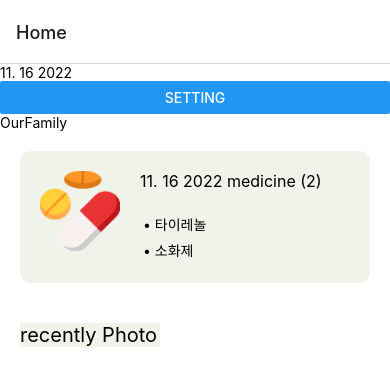
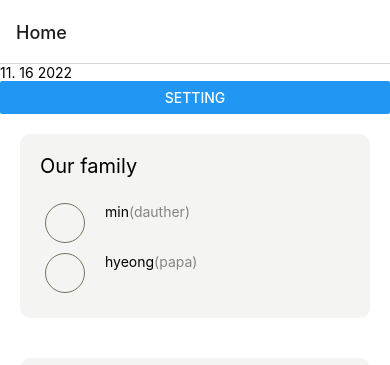
Before and after one commit to GDSC-sswu-A/WithParentsFront, a React Native app: screen /Home in a window 390 px wide. Shown: the top 365 px of the page. Built offline with nearby package versions, Linux system fonts and the light colour scheme.

Commit message:
#2 feat : OurFamily 컴포넌트 구현

```diff
--- a/src/component/FamilyComponent.tsx
+++ b/src/component/FamilyComponent.tsx
@@ -1,10 +1,77 @@
-import { View, Text } from 'react-native'
 import React from 'react'
+import {
+  View,
+  Text,
+  StyleSheet ,
+  FlatList,
+  Image
+} from 'react-native'
+
+
+const member = [
+  {id:1, name: "min", role:"dauther"},
+  {id:2, name: "hyeong", role:"papa"}
+]
 
 export default function FamilyComponent() {
   return (
-    <View>
-      <Text>OurFamily</Text>
+    <View style={styles.container}>
+      <Text style={styles.title}>Our family</Text>
+
+      <FlatList
+            data = {member}
+            renderItem={(item)=>(
+                <FamilyItem
+                id = {item.item.id}
+                name = {item.item.name}
+                role = {item.item.role}
+                />
+            )}
+        />
     </View>
+
   )
 }
+
+function FamilyItem(family) {
+  return(
+      <View style = {styles.item} >
+          <Image style={styles.image} />
+
+            <Text>{family.name}</Text>
+            <Text style={styles.role}>({family.role})</Text>
+
+      </View>
+
+)
+}
+
+const styles = StyleSheet.create({
+  container : {
+      backgroundColor : "#F4F5F3",
+      margin: 20,
+      padding : 20,
+      borderRadius : 10,
+  },
+
+  title : {
+      fontSize :20,
+      marginBottom : 20,
+  },
+  image : {
+      height : 40,
+      width : 40,
+      marginRight : 20,
+      borderRadius : 100,
+      borderColor : "#6A7759",
+      borderWidth : 1,
+
+  },
+  item : {
+    flexDirection : 'row',
+    margin : 5,
+  },
+  role : {
+    color : '#858484'
+  }
+});
--- a/src/component/HomeMedicineComponent.tsx
+++ b/src/component/HomeMedicineComponent.tsx
@@ -48,7 +48,7 @@ function MedicineItem(medi) {
 
 const styles = StyleSheet.create({
     container : {
-        backgroundColor : "#EFF3EA",
+        backgroundColor : "#F4F5F3",
         margin: 20,
         padding : 20,
         borderRadius : 10,
```
